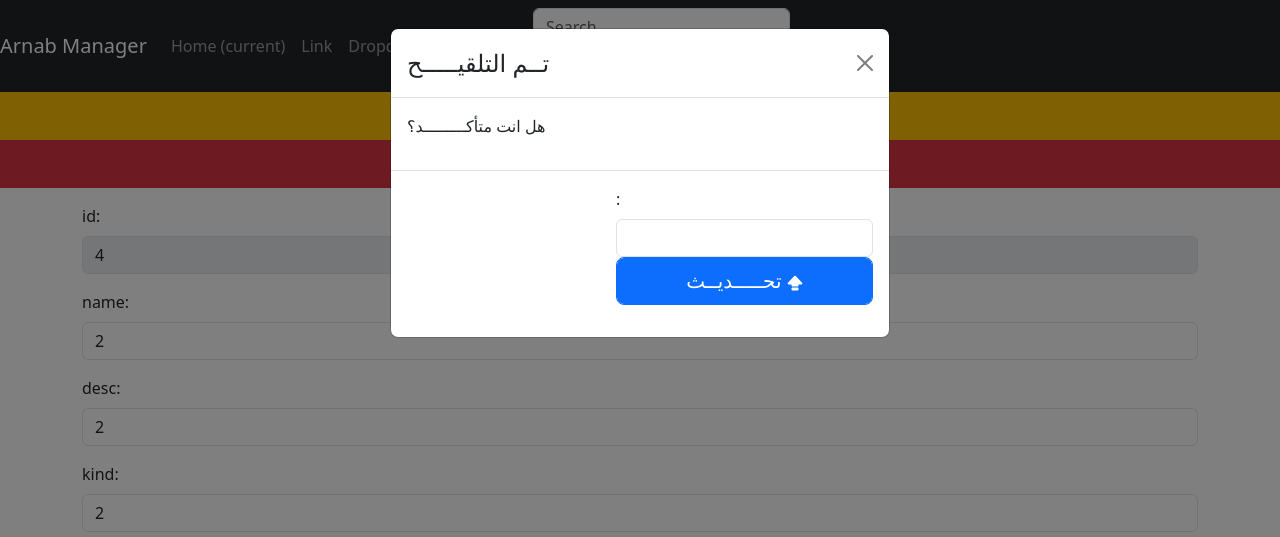
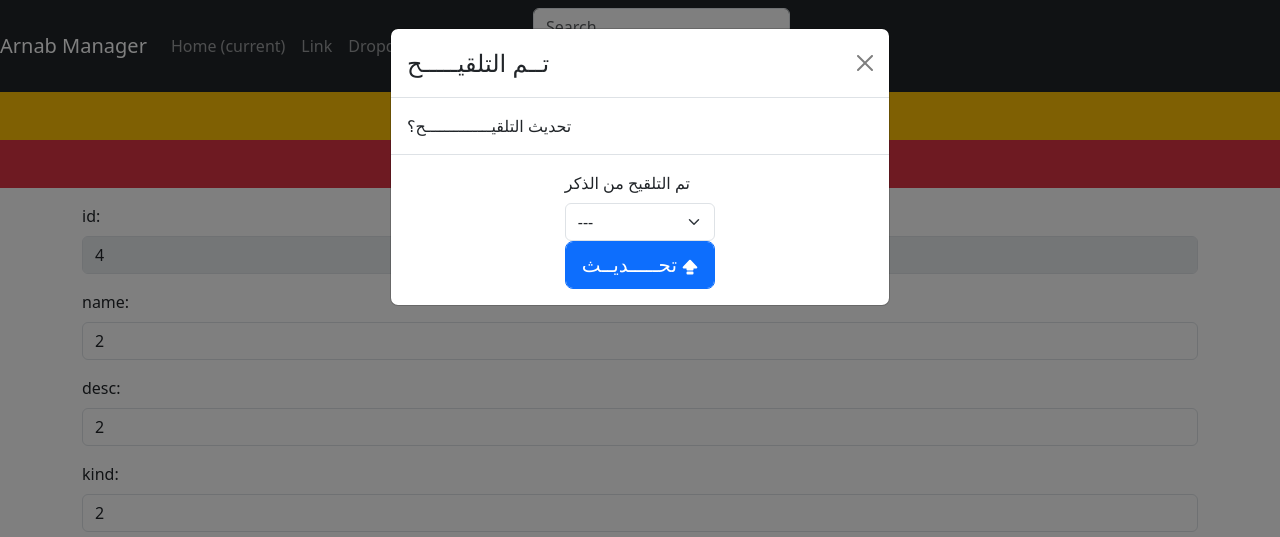
Before and after one commit to mohamedsaber101/arnab, a Django app: page /operation/4/ in a window 1280 px wide, after a click on "تــــم التلقيــــــــح". Shown: the top 537 px of the page. Run offline with Django 3.2, Linux system fonts and the light colour scheme; data comes from the database, SQL or seed files in the repository; both versions use the stored data as it was after the commit; some libraries are stand-ins or nearby versions.

Commit message:
local_css_and_js_bootstrap
delete_is_ok

update_for_arnaba_is_ok

default_values_in_the_form_is_ok

update_works

alert_that_the_arnaba_is_updated_successfully

update_form_type_integer_set_to_number_type_so_it_can_be_increased_by_an_arror

update_button_scaled_to_form_width_and_delete_button_scaled_also

icons_for_deleteion_and_update

icons_for_deleteion_and_update

zokor_semi_ok

zokor_all_works,_relation_between_males_and_females_almost_done

males_associated_ok

males_associated_ok_and_index_has_the_count

talqeeh_done_modal_is_ok

```diff
--- a/ArnabManager/operation/templates/detail.html
+++ b/ArnabManager/operation/templates/detail.html
@@ -125,25 +125,46 @@
 
         <!-- Modal body -->
         <div class="modal-body">
-          هل انت متأكـــــــــد؟
+          تحديث التلقيــــــــــــــح؟
         </div>
 
         <!-- Modal footer -->
-        <div class="mb-3 mt-3 modal-footer">
-          <form action="{% url 'operation:arnaba_update' arnab.id %}" method="post">
+        <div class="d-flex justify-content-center modal-footer">
+          <form action="{% url 'operation:arnaba_update' arnab.id %}" method="post" class="text-centerd-flex justify-content-center">
             {% csrf_token %}
-            <div>
+            {% for field in field_list %}
+            <div class="">
+
+              {% if field.foreign  %}
+              <label for="talqeeh_zakar" class="form-label">تم التلقيح من الذكر</label>
 
 
-              <label for="{{ field.name }}" class="form-label">{{ field.name }}:</label>
-              <input {% if field.type == 'Integer' %}type="number"{% elif field.foreign == True %}type="number"{% endif %}  class="form-control" id="{{ field.name }}" value="{{ field.value  }}" name="{{ field.name }}">
+
+              <select class="form-select" aria-label="Default select example" name="talqeeh_zakar" id="talqeeh_zakar">
+                <option selected>---</option>
+
+                {% for arnab in arnab_list %}
+
+
+                <option value="{{ arnab.name }}" >{{ arnab.name}}</option>
+                {% endfor %}
+
+              </select>
+
+
+              {% endif %}
+
+
             </div>
 
+
+              {% endfor %}
 
             <button type="submit" class="form-control btn btn-primary btn-lg btn-block btn-block navbar-expand-lg" >  تحـــــديــث   <svg xmlns="" width="16" height="16" fill="currentColor" class="bi bi-capslock-fill" viewBox="0 0 16 16">
               <path d="M7.27 1.047a1 1 0 0 1 1.46 0l6.345 6.77c.6.638.146 1.683-.73 1.683H11.5v1a1 1 0 0 1-1 1h-5a1 1 0 0 1-1-1v-1H1.654C.78 9.5.326 8.455.924 7.816L7.27 1.047zM4.5 13.5a1 1 0 0 1 1-1h5a1 1 0 0 1 1 1v1a1 1 0 0 1-1 1h-5a1 1 0 0 1-1-1v-1z"/>
             </svg></button>
           </form>
+
           </div>
 
       </div>
--- a/ArnabManager/operation/views.py
+++ b/ArnabManager/operation/views.py
@@ -150,22 +150,27 @@ def arnaba_update(request, id):
     print ("=-=-=-=-=-=-=-==--=-=-=-=-=-=-=-=-")
     print ("=-=-=-=-=-=-=-==--=-=-=-=-=-=-=-=-")
     print ("=-=-=-=-=-=-=-==--=-=-=-=-=-=-=-=-")
+    print (len(request.POST))
+    print (request.POST)
 
     print (id)
     arnaba = Arnaba.objects.get(pk=id)
     fields = arnaba._meta.get_fields()
 
-
-    field_list = []
-    for field in fields:
-        field_type = arnaba._meta.get_field(field.name).__class__.description
-        print (str(field_type))
-        if field.name not in disabled_fields:
-            if 'Foreign Key' not in str(field_type):
-                 setattr(arnaba, field.name, request.POST[field.name])
-            else:
-                 arnab = Arnab.objects.get(name=request.POST[field.name])
-                 setattr(arnaba, field.name, arnab)
+    if len(request.POST) == 2 and 'talqeeh_zakar' in str(request.POST):
+         arnab = Arnab.objects.get(name=request.POST['talqeeh_zakar'])
+         setattr(arnaba, 'talqeeh_zakar', arnab)
+    else:
+        field_list = []
+        for field in fields:
+            field_type = arnaba._meta.get_field(field.name).__class__.description
+            print (str(field_type))
+            if field.name not in disabled_fields:
+                if 'Foreign Key' not in str(field_type):
+                    setattr(arnaba, field.name, request.POST[field.name])
+                else:
+                    arnab = Arnab.objects.get(name=request.POST[field.name])
+                    setattr(arnaba, field.name, arnab)
 
 
 
@@ -181,7 +186,9 @@ def arnab_update(request, id):
     fields = arnab._meta.get_fields()
     field_list = []
     for field in fields:
-        if field.name not in disabled_fields:
+        if 'Rel:' in str(field):
+            pass
+        elif field.name not in disabled_fields:
             setattr(arnab, field.name, request.POST[field.name])
     arnab.save()
     alert="تم تحــــــديث بيانات الارنـــــــــب "+ arnab.name
--- a/commit_messages.txt
+++ b/commit_messages.txt
@@ -13,3 +13,4 @@ zokor_semi_ok
 zokor_all_works,_relation_between_males_and_females_almost_done
 males_associated_ok
 males_associated_ok_and_index_has_the_count
+talqeeh_done_modal_is_ok
```
Also changed, not shown: ArnabManager/db.sqlite3.
